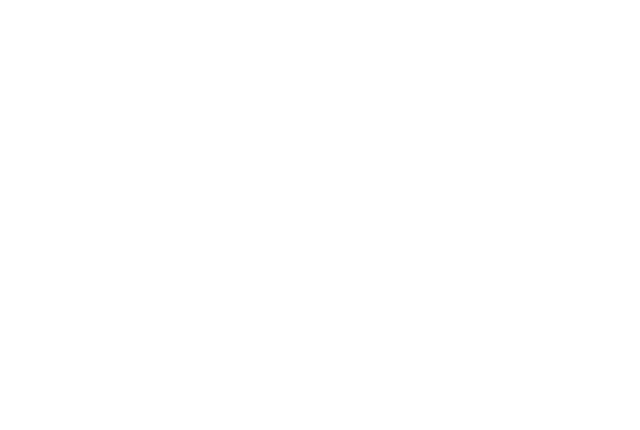
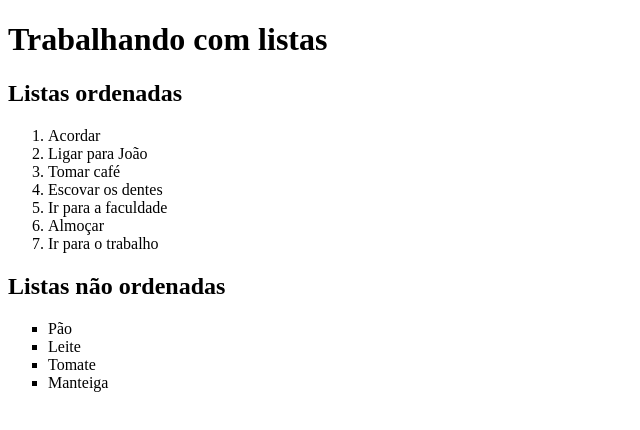
Before and after one commit to Aline-rs/html5-css3, a plain HTML site: page Exercicios/ex009/index.html in a window 1280 px wide. Shown: the whole page, without its empty margins (0-640 px from the left). Drawn offline with Linux system fonts and the light colour scheme.

Commit message:
Update index.html

```diff
--- a/Exercicios/ex009/index.html
+++ b/Exercicios/ex009/index.html
@@ -4,9 +4,26 @@
     <meta charset="UTF-8">
     <meta http-equiv="X-UA-Compatible" content="IE=edge">
     <meta name="viewport" content="width=device-width, initial-scale=1.0">
-    <title>Listas e </title>
+    <title>Listas</title>
 </head>
 <body>
-
+    <h1>Trabalhando com listas</h1>
+    <h2>Listas ordenadas</h2>
+    <ol type="1"> <!--1 A a I i-->
+        <li>Acordar
+        <li>Ligar para João
+        <li>Tomar café
+        <li>Escovar os dentes
+        <li>Ir para a faculdade
+        <li>Almoçar
+        <li>Ir para o trabalho
+    </ol>
+    <h2>Listas não ordenadas</h2>
+    <ul type='square'> <!--disc circle square-->
+        <li>Pão
+        <li>Leite
+        <li>Tomate
+        <li>Manteiga
+    </ul>
 </body>
 </html>
```
